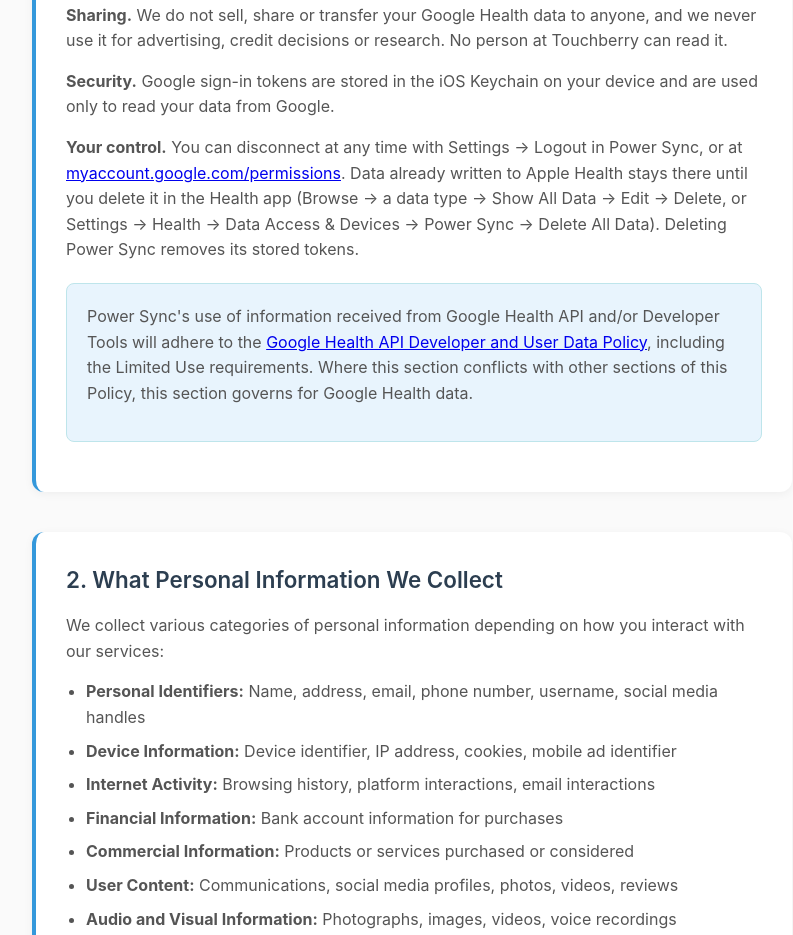
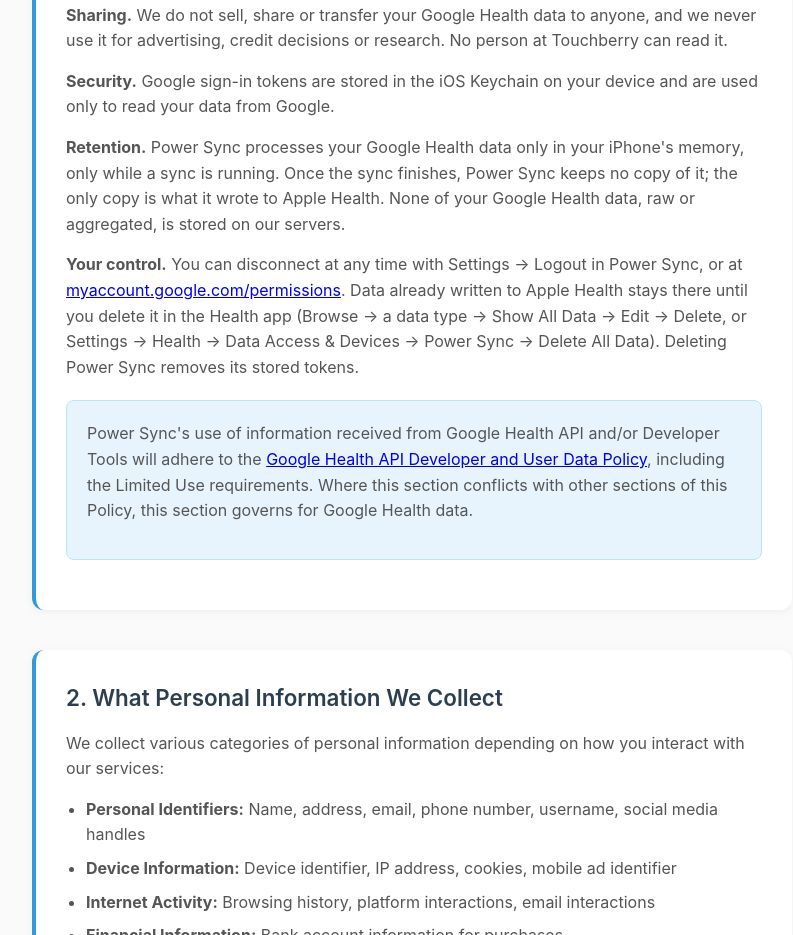
Before and after one commit to touchberry/privacypolicy, a plain HTML site: page index.html in a window 1280 px wide. Shown: the part 1798-2733 px from the top of the page, without its empty margins (228-1021 px from the left). Drawn offline with Linux system fonts and the light colour scheme.

Commit message:
Power Sync: state Google Health data retention explicitly
Google's OAuth verification checklist asks for a clear retention statement.

Co-Authored-By: Claude Opus 5.5 <noreply@anthropic.com>

```diff
--- a/index.html
+++ b/index.html
@@ -214,6 +214,7 @@
             <p><strong>How we use it.</strong> The data is used only to write the same information into Apple Health on your iPhone. Power Sync does this entirely on your device. We do not upload your health data to our servers, and we do not store it anywhere except Apple Health on your device.</p>
             <p><strong>Sharing.</strong> We do not sell, share or transfer your Google Health data to anyone, and we never use it for advertising, credit decisions or research. No person at Touchberry can read it.</p>
             <p><strong>Security.</strong> Google sign-in tokens are stored in the iOS Keychain on your device and are used only to read your data from Google.</p>
+            <p><strong>Retention.</strong> Power Sync processes your Google Health data only in your iPhone's memory, only while a sync is running. Once the sync finishes, Power Sync keeps no copy of it; the only copy is what it wrote to Apple Health. None of your Google Health data, raw or aggregated, is stored on our servers.</p>
             <p><strong>Your control.</strong> You can disconnect at any time with Settings &rarr; Logout in Power Sync, or at <a href="https://myaccount.google.com/permissions">myaccount.google.com/permissions</a>. Data already written to Apple Health stays there until you delete it in the Health app (Browse &rarr; a data type &rarr; Show All Data &rarr; Edit &rarr; Delete, or Settings &rarr; Health &rarr; Data Access &amp; Devices &rarr; Power Sync &rarr; Delete All Data). Deleting Power Sync removes its stored tokens.</p>
             <div class="highlight-box">
                 <p>Power Sync's use of information received from Google Health API and/or Developer Tools will adhere to the <a href="https://developers.google.com/health/policies/health-api-developer-user-data-policy">Google Health API Developer and User Data Policy</a>, including the Limited Use requirements. Where this section conflicts with other sections of this Policy, this section governs for Google Health data.</p>
```
